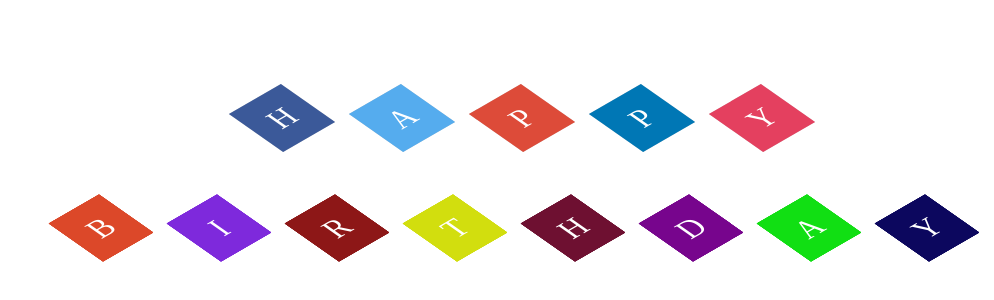
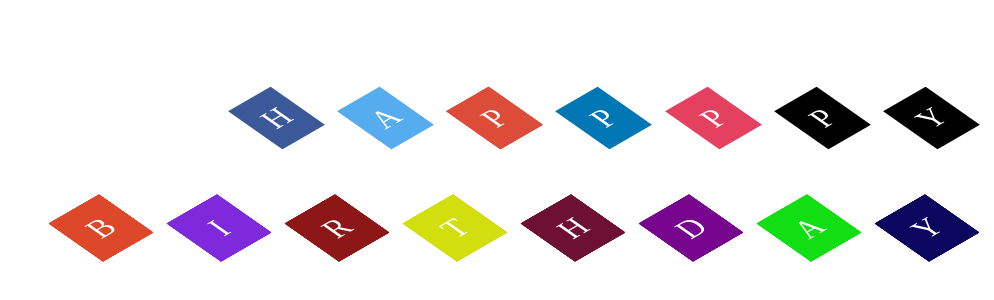
Before and after one commit to saibighnesh/happybirthday, a plain HTML site: page index.html in a window 1280 px wide. Shown: the part 112-412 px from the top of the page, without its empty margins (286-1280 px from the left). Drawn offline with Linux system fonts and the light colour scheme.

Commit message:
Update index.html

```diff
--- a/index.html
+++ b/index.html
@@ -227,6 +227,26 @@
 
 
 				<span>P</span>
+				<span>P</span>
+				<span>P</span>
+			</a>
+		</li>
+		<li>
+			<a href="#">
+
+
+
+
+				<span>P</span>
+			</a>
+		</li>
+		<li>
+			<a href="#">
+
+
+
+
+				<span>P</span>
 			</a>
 		</li>
 		<li>
```
